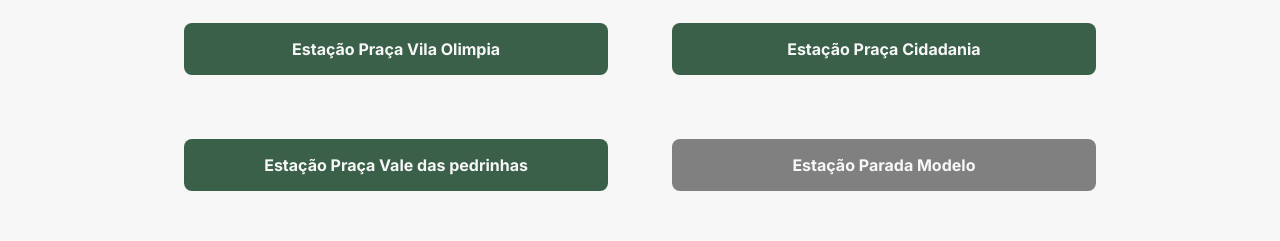
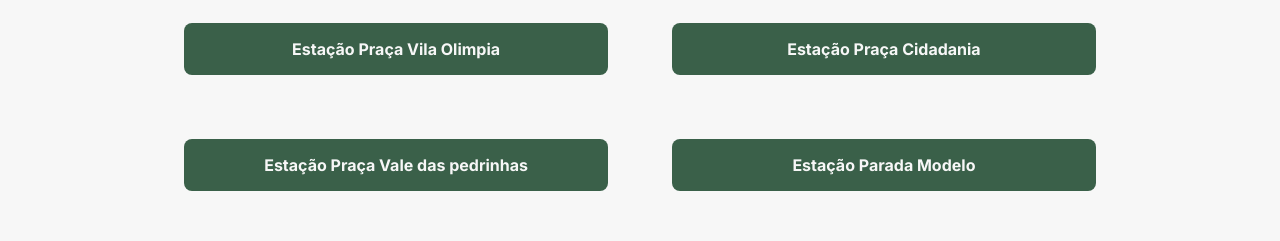
Before and after one commit to JoaoPedroFalcao/SiteBikedaGente, a React (Vite) app: page / in a window 1280 px wide. Shown: the part 1800-2041 px from the top of the page. Built offline with nearby package versions, Linux system fonts and the light colour scheme.

Commit message:
Update mapStation.tsx

```diff
--- a/src/components/mapStation.tsx
+++ b/src/components/mapStation.tsx
@@ -31,7 +31,7 @@ const stations = [
     { id: 5, nome: "Estação Praça Vila Olimpia", situacao: "Disponível", lat: -22.666721, lng: -43.021210 },
     { id: 6, nome: "Estação Praça Cidadania", situacao: "Disponível", lat: -22.650612, lng: -43.020870 },
     { id: 7, nome: "Estação Praça Vale das pedrinhas", situacao: "Disponível", lat: -22.650629, lng: -42.991371 },
-    { id: 8, nome: "Estação Parada Modelo", situacao: "Em breve", lat: -22.670353, lng: -43.027008  },
+    { id: 8, nome: "Estação Parada Modelo", situacao: "Disponível", lat: -22.670353, lng: -43.027008  },
 
 ];
 
@@ -77,7 +77,7 @@ const MapStation = () => {
           <button
             key={station.id}
             onClick={() => setActiveStation(station)}
-            className={station.id > 7 ? styles.buttonGray : styles.button}
+            className={station.id > 8 ? styles.buttonGray : styles.button}
           >
             {station.nome}
           </button>
```
